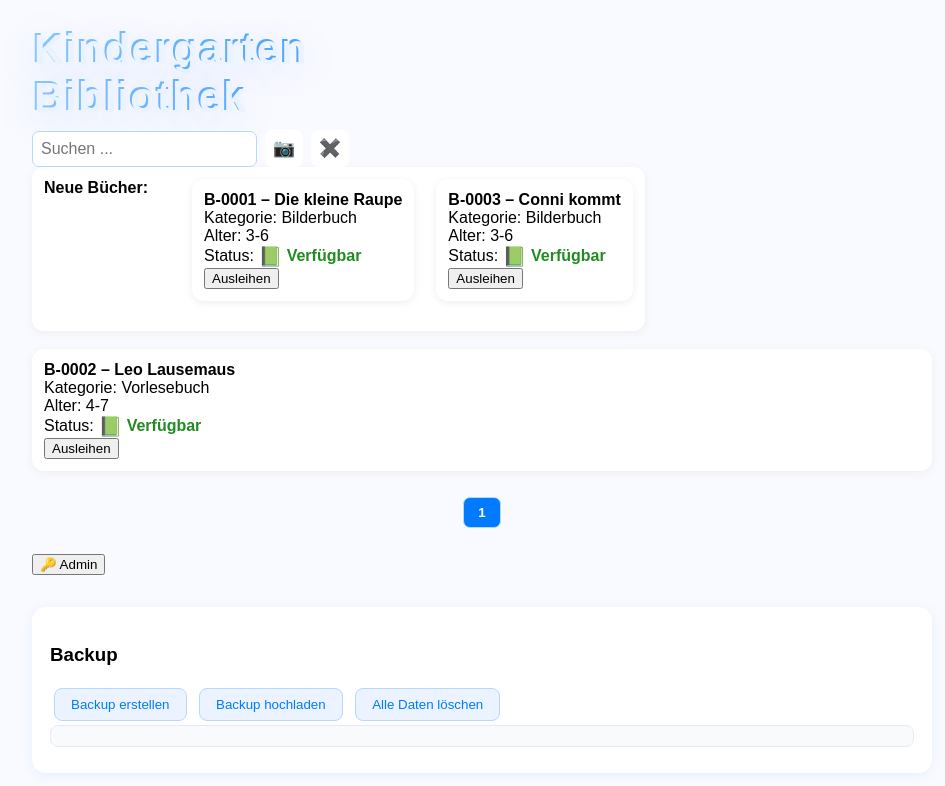
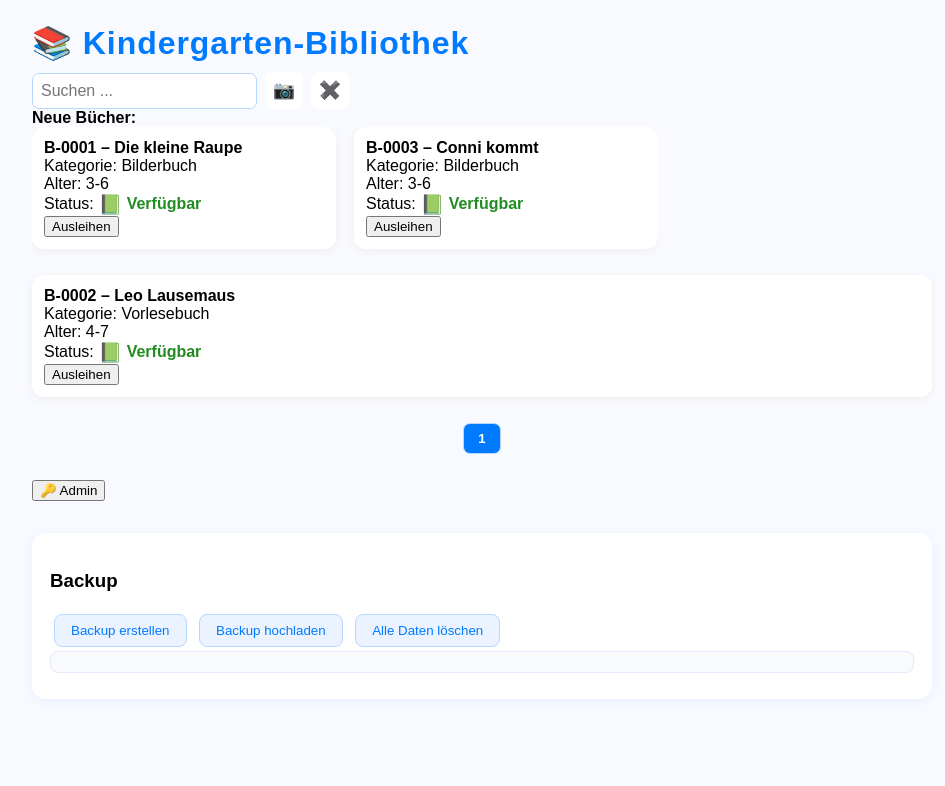
Before and after one commit to KitaPro6/KitaPro6, a plain HTML site: page index.html in a window 1280 px wide. Shown: the whole page, without its empty margins (158-1103 px from the left). Drawn offline with nearby package versions, Linux system fonts and the light colour scheme.

Commit message:
Update index.html

```diff
--- a/index.html
+++ b/index.html
@@ -10,14 +10,12 @@
     .header { display: flex; justify-content: space-between; align-items: flex-start;}
     h1 {
       margin: 0 0 10px 0;
-      font-size: 2.6em;
+      font-size: 2em;
       color: #007aff;
-      font-weight: 900;
-      text-shadow: 2px 2px 0 #eaf3ff, 0 8px 40px #007aff33;
-      background: linear-gradient(90deg, #8ecaff 0%, #007aff 100%);
-      -webkit-background-clip: text;
-      -webkit-text-fill-color: transparent;
+      font-weight: 700;
       letter-spacing: 0.03em;
+      text-shadow: none;
+      background: none;
     }
     .search-container { display: flex; gap: 8px; align-items: center;}
     #search { padding: 8px; font-size: 1em; border-radius: 7px; border: 1.5px solid #b6d8ff;}
@@ -55,13 +53,24 @@
     .neu-label {display:flex; align-items:center; gap:8px; font-weight:bold;}
     .neu-label input[type=checkbox] {margin-right:6px;}
     .neu-label span {font-weight:bold;}
+    #new-books-scroll {
+      display: flex;
+      gap: 18px;
+      overflow-x: auto;
+      padding-bottom: 8px;
+    }
+    #new-books-scroll .book {
+      min-width: 280px;
+      max-width: 320px;
+      flex: 0 0 auto;
+    }
   </style>
 </head>
 <body>
   <div class="container">
     <div class="header">
       <div>
-        <h1>Kindergarten<br>Bibliothek</h1>
+        <h1>📚 Kindergarten-Bibliothek</h1>
         <div class="search-container">
           <input type="text" id="search" placeholder="Suchen ..." autocomplete="off" oninput="onSearchChange()">
           <button class="qr-button" onclick="showQRModal()" title="QR-Code scannen">📷</button>
@@ -110,11 +119,9 @@
     let editingIdx = null;
     let cameraStream = null;
 
-    // Gruppen-Symbole
     const gruppenSymbole = ["⭐","☀️","🌙","🌈","💧","❄️","🗣️"];
     const gruppenNamen = ["Sterne","Sonne","Mond","Regenbogen","Regentropfen","Schneeflocken","Sprachförderung"];
 
-    // Dummy-Daten für Demo
     if(!localStorage.books) {
       books = [
         {id:"B-0001", title:"Die kleine Raupe", category:"Bilderbuch", age:"3-6", status:"verfügbar", img:"", neu:true, description:"Ein Klassiker für Kinder."},
@@ -182,7 +189,7 @@
     function renderNewBooks() {
       const neu = books.filter(b=>b.neu);
       if(!neu.length) { document.getElementById("new-books").innerHTML = ""; return;}
-      let html = `<div class="book"><strong>Neue Bücher:</strong><br><br>`;
+      let html = `<div><strong>Neue Bücher:</strong></div><div id="new-books-scroll">`;
       neu.forEach((book,idx)=>{
         let statusHtml = '';
         if(book.status === "verfügbar"){
@@ -225,7 +232,6 @@
     }
     function closeModal() { document.getElementById("modal").style.display = "none"; }
 
-    // Popup mit Gruppensymbolen
     function ausleihenStart(idx) {
       if(books[idx].status!=="verfügbar") return;
       let modal = `<div style="text-align:center;">
@@ -364,7 +370,6 @@
       renderNewBooks();
     }
 
-    // Kamera mit Komprimierung, immer Hauptkamera
     function openCamera(mode) {
       let areaId = mode==="new" ? "new-img-area" : "edit-img-area";
       let html = `<video id="camera-video" style="width:260px; border-radius:12px;"></video><br>
@@ -392,7 +397,6 @@
     function takePhoto(areaId) {
       const video = document.getElementById("camera-video");
       const canvas = document.createElement("canvas");
-      // Komprimierung: maximal 400x400px, JPEG Qualität 0.65
       const maxDim = 400;
       const w = video.videoWidth;
       const h = video.videoHeight;
@@ -451,7 +455,6 @@
       document.getElementById("log-output").innerText = log.slice(-30).join("\n");
     }
 
-    // QR Suche
     function showQRModal() {
       let html = `<video id="qr-video" style="width:260px; border-radius:12px;"></video><br>
       <button onclick="closeQRModal()">Abbrechen</button>
@@ -498,7 +501,6 @@
       loop();
     }
 
-    // Start
     renderBooks();
     renderNewBooks();
     updateLog();
```
